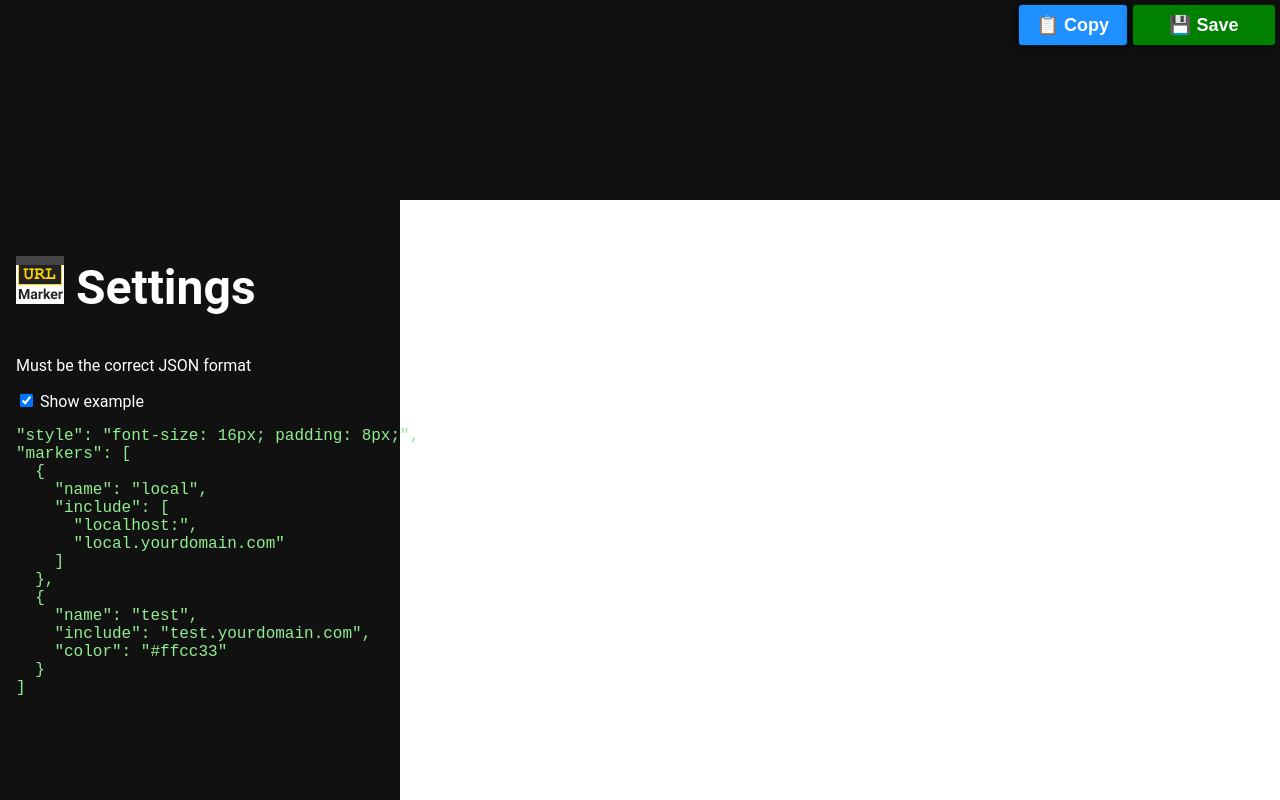
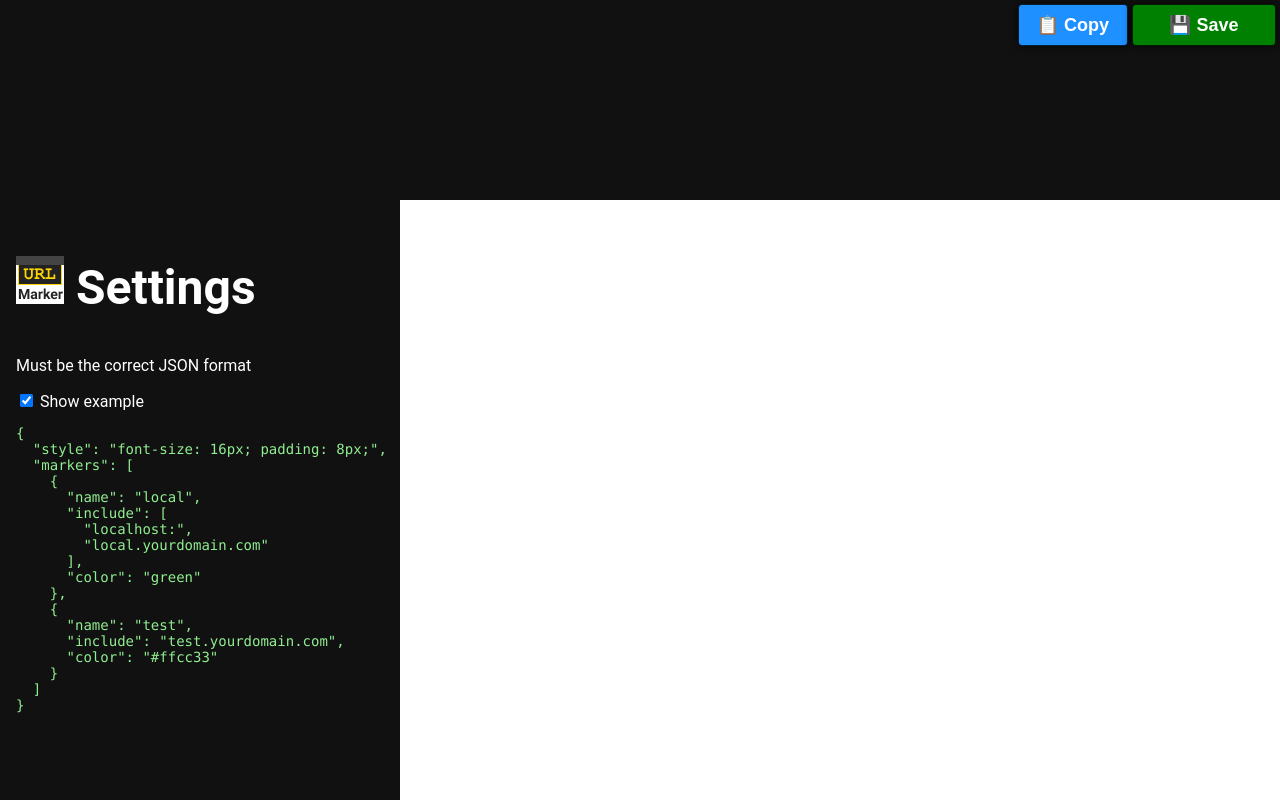
Before and after one commit to petedavisdev/url-marker, a website with bundled scripts: page src/settings.html in a window 1280 px wide. Both pictures are taken after a click on the checkbox "Show example". Shown: the part 632-1432 px from the top of the page. Built offline with nearby package versions, Linux system fonts and the light colour scheme; files whose address does not match are found by name.

Commit message:
settings example correction

```diff
--- a/src/settings.css
+++ b/src/settings.css
@@ -39,8 +39,11 @@ form {
 }
 
 pre {
+	font-size: 14px;
+	font-family: consolas, menlo, monaco, 'Ubuntu Mono', monospace;
 	color: lightgreen;
 	margin-right: 1ch;
+	font-weight: 400;
 }
 
 button {
--- a/src/settings.html
+++ b/src/settings.html
@@ -34,6 +34,7 @@
 					<input type="checkbox" id="showExample" />
 					<label for="showExample"> Show example </label>
 					<pre id="example">
+{
   "style": "font-size: 16px; padding: 8px;",
   "markers": [
     {
@@ -41,14 +42,16 @@
       "include": [
         "localhost:",
         "local.yourdomain.com"
-    ]
+      ],
+      "color": "green"
     },
     {
       "name": "test",
       "include": "test.yourdomain.com",
       "color": "#ffcc33"
     }
-]</pre
+  ]
+}</pre
 					>
 				</div>
 
```
Also changed, not shown: src/settings.js (line endings or trailing spaces). Lines whose indentation alone changed are shown as unchanged.
